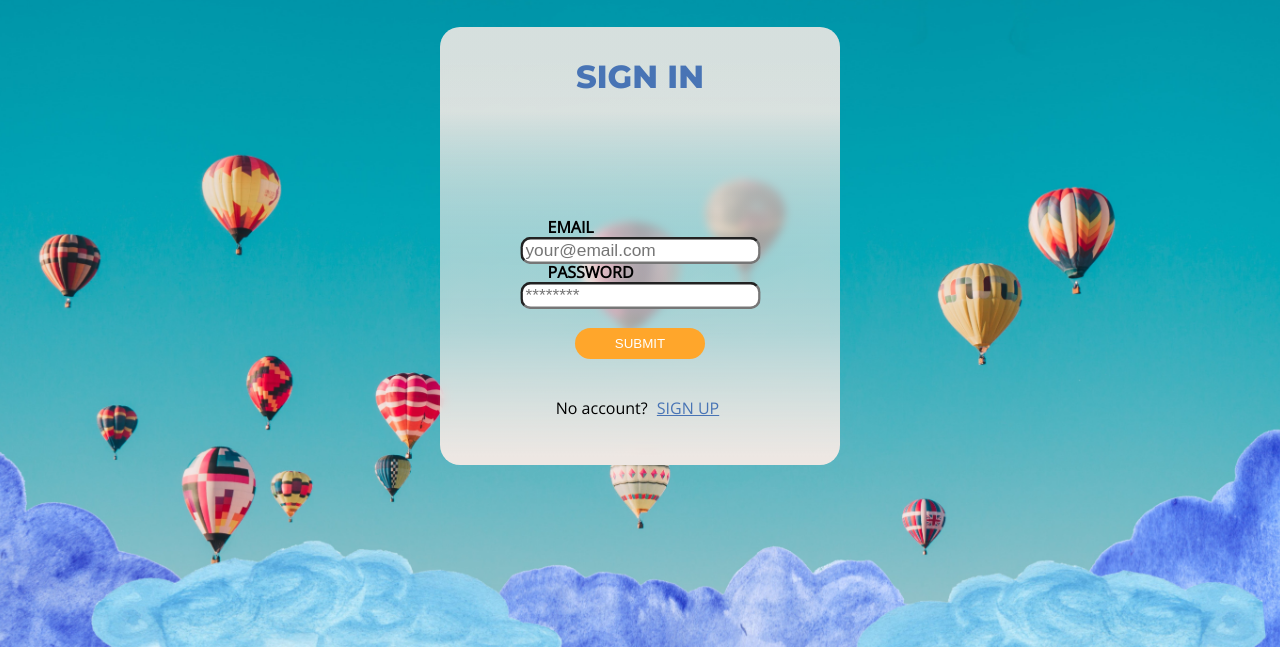
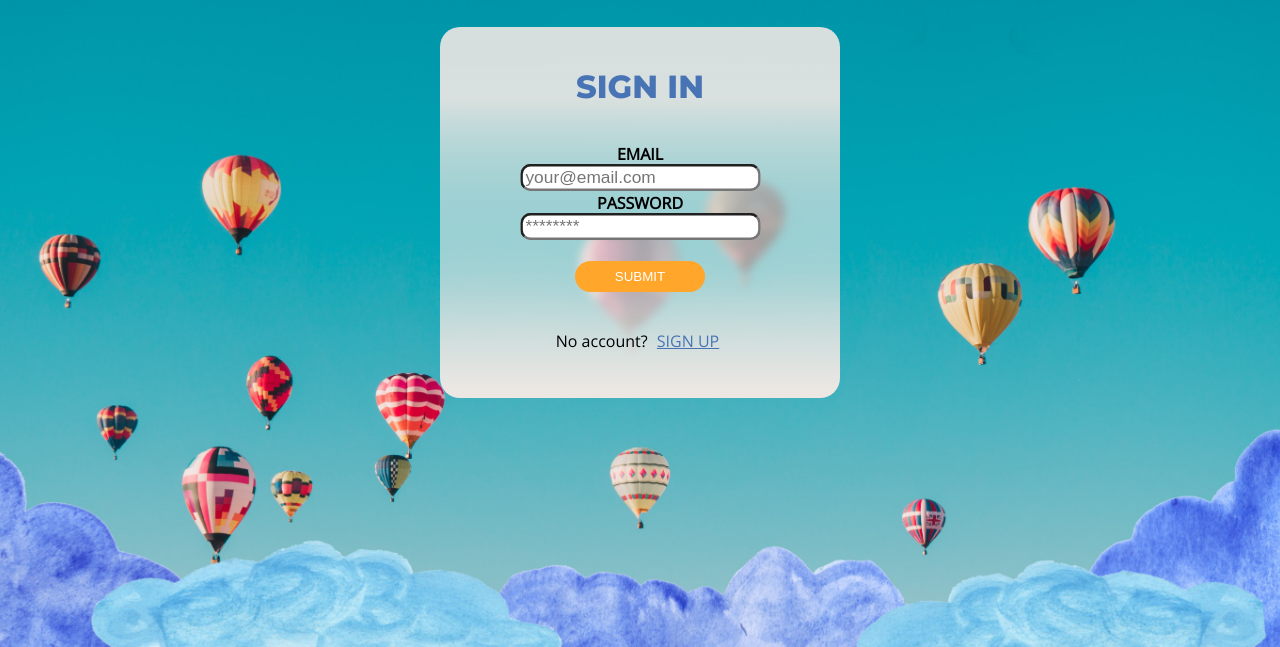
Before and after one commit to RamilGaripov/2800-202210-BBY17, a website: page app/html/index.html in a window 1280 px wide. Shown: the part 153-800 px from the top of the page. Drawn offline with nearby package versions, Linux system fonts and the light colour scheme; files whose address does not match are found by name.

Commit message:
added favicon

```diff
--- a/app/html/index.html
+++ b/app/html/index.html
@@ -11,6 +11,13 @@
         @import url('https://fonts.googleapis.com/css2?family=Open+Sans:wght@300&display=swap');
         @import url('https://fonts.googleapis.com/css2?family=Montserrat:wght@800&display=swap');
     </style>
+    <link rel="apple-touch-icon" sizes="180x180" href="/apple-touch-icon.png">
+    <link rel="icon" type="image/png" sizes="32x32" href="/favicon-32x32.png">
+    <link rel="icon" type="image/png" sizes="16x16" href="/favicon-16x16.png">
+    <link rel="manifest" href="/site.webmanifest">
+    <link rel="mask-icon" href="/safari-pinned-tab.svg" color="#5bbad5">
+    <meta name="msapplication-TileColor" content="#da532c">
+    <meta name="theme-color" content="#ffffff">
 </head>
 
 <body>
@@ -44,8 +51,6 @@
                 <!-- use this for now: -->
                 <h2>SIGN IN</h2>
                 <p id="errorMsg">&nbsp;</p>
-                <p id="serverResponse">&nbsp;</p>
-                <p id="errorMsg">&nbsp;</p>
                 <div class="form-group">
                     <label for="email">EMAIL</label><br>
                     <input type="text" class="form-control" id="email" placeholder="your@email.com">
--- a/package.json
+++ b/package.json
@@ -2,6 +2,7 @@
   "dependencies": {
     "express": "^4.18.1",
     "express-session": "^1.17.2",
+    "express-sessions": "^1.0.6",
     "fs": "^0.0.1-security",
     "jsdom": "^19.0.0",
     "mysql": "^2.18.1",
--- a/public/css/style.css
+++ b/public/css/style.css
@@ -70,6 +70,8 @@ form>h2 {
     font-size: 2em;
     color: #4874B5;
     font-family: 'Montserrat', sans-serif;
+    padding:0;
+    margin:10px 0 0 0;
 }
 /* Form card stuff*/
 form {
@@ -79,15 +81,16 @@ form {
     flex-direction: column;
 }
 
-form>h2 {
-    font-size: 2em;
-    color: #4874B5;
-    font-family: 'Montserrat', sans-serif;
-    margin:0;
+.form-group {
+    display: inline-block;
+    text-align: center;
+    margin: 2px;
+
 }
 
 .form-group>label {
     font-weight: bolder;
+    padding:3px 0;
 }
 .form-group>input{
     border-radius: 8px;
@@ -132,6 +135,8 @@ form>h2 {
     transition: ease-in 0.3s;
     border-radius: 10px;
     padding:4px;
+    padding:0;
+    margin:10px 0 0 0;
 }
 
 @media screen and (max-width:499px) {
```
Also changed, not shown: app/html/admin.html (+7 -0 lines), app/html/profile.html (+7 -0 lines), app/html/register.html (+12 -1 lines), 1 other file.
